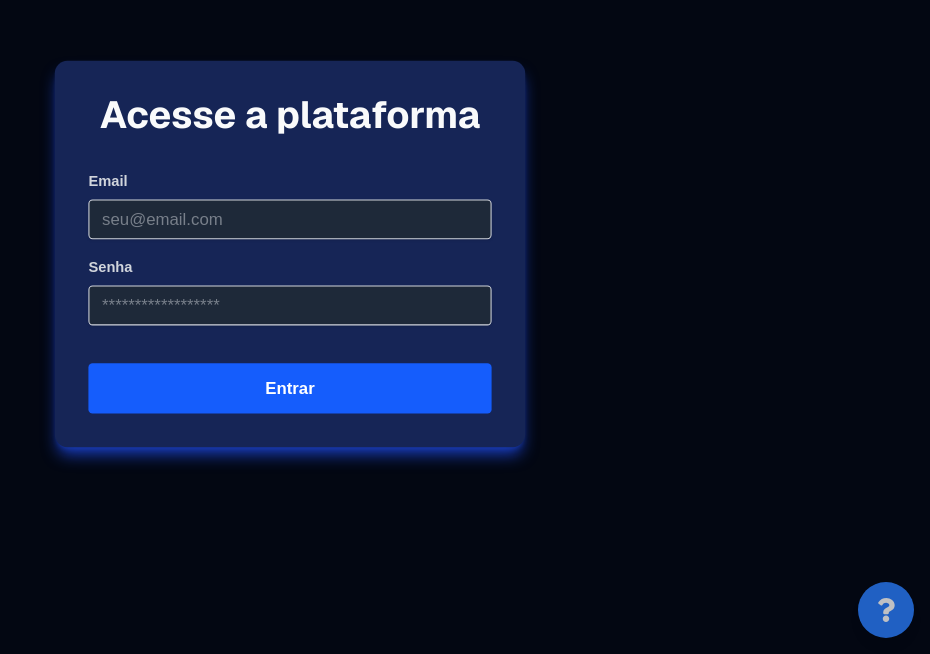
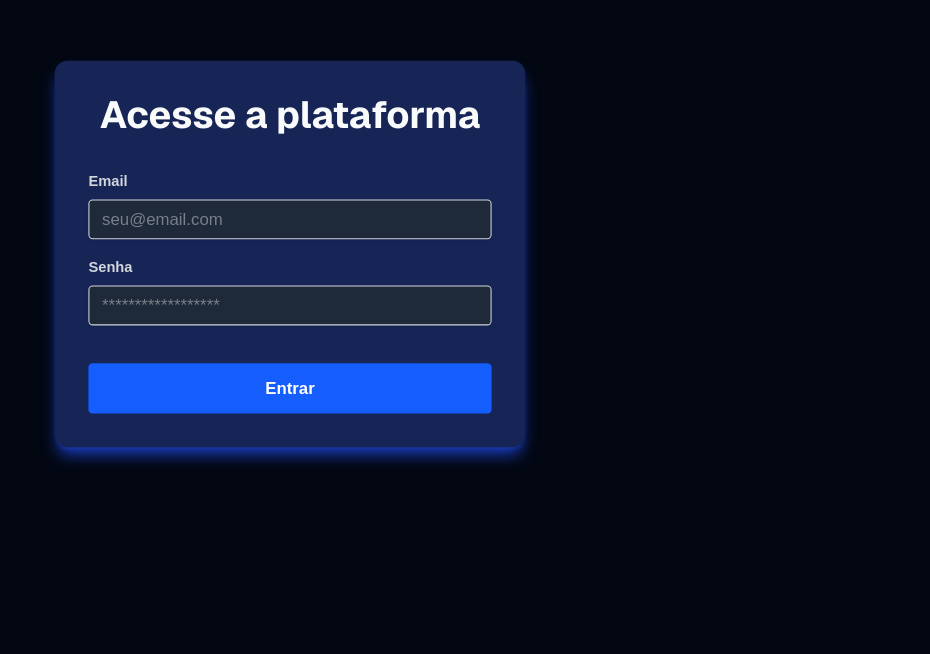
Before and after one commit to IsacFSC/frontend-app, a Next.js app: page /login in a window 1280 px wide. Shown: the part 146-800 px from the top of the page, without its empty margins (350-1280 px from the left). Built offline with nearby package versions, Linux system fonts and the light colour scheme.

Commit message:
botão faq retirado da tela de login

```diff
--- a/src/app/layout.tsx
+++ b/src/app/layout.tsx
@@ -4,7 +4,7 @@ import "./globals.css";
 import Favicon from './assets/img/icons8-farol-30.png';
 import { Toaster } from "react-hot-toast";
 import Providers from "@/app/providers";
-import FAQButton from "@/components/FAQButton";
+{/*import FAQButton from "@/components/FAQButton";*/}
 
 const geistSans = Geist({
   variable: "--font-geist-sans",
@@ -31,7 +31,7 @@ export default function RootLayout({ children }: { children: React.ReactNode })
         <Providers>
           {children}
           <Toaster />
-          <FAQButton />
+          {/*<FAQButton />*/}
         </Providers>
       </body>
     </html>
```
